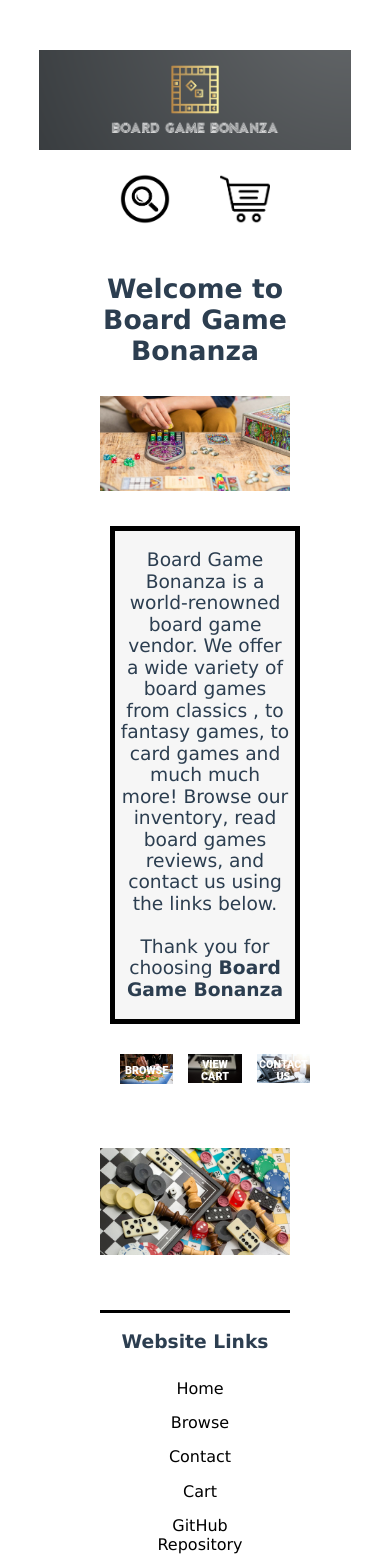
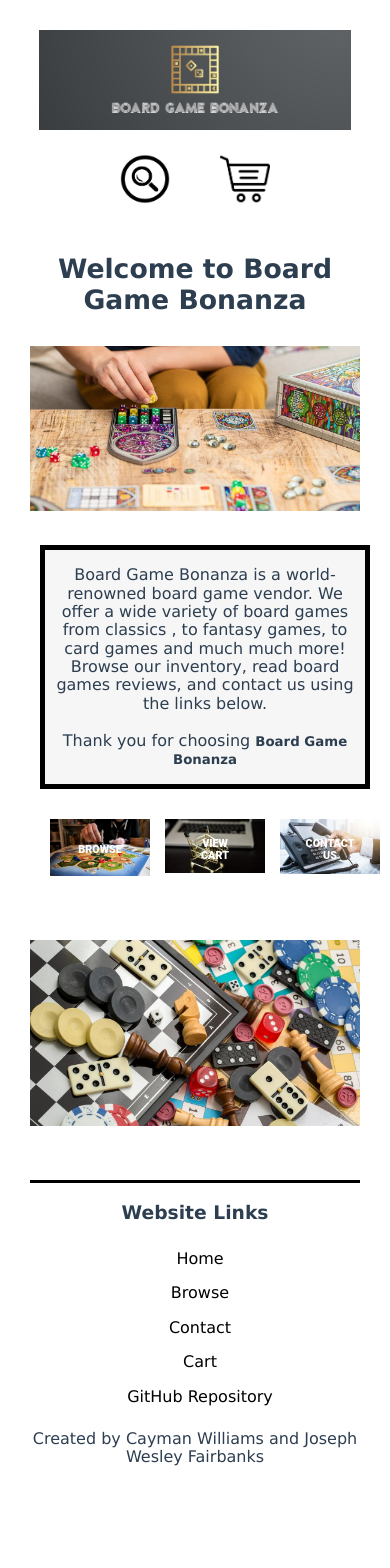
Before and after one commit to wesman55/CreativeProject3, a Vue app: page / in a window 390 px wide. Shown: the top 1568 px of the page. After the commit the page ends 1515 px from the top, so only its background shows below. Built offline with nearby package versions, Linux system fonts and the light colour scheme.

Commit message:
Fixed Responsive Design

```diff
--- a/src/App.vue
+++ b/src/App.vue
@@ -163,6 +163,12 @@ li a:hover {
     display:flex;
     flex-wrap: wrap;
     justify-content: center;
+    margin-right: 0px;
+    margin-left: 0px;
+    padding: 0px;
+  }
+  body {
+    margin: 30px;
   }
   #logo {
     margin-bottom: 20px;
--- a/src/views/Contact.vue
+++ b/src/views/Contact.vue
@@ -43,7 +43,10 @@
     font-size: 18pt;
   }
   p {
-    font-size: 14pt;
+    font-size: 12pt;
+  }
+  strong {
+    font-size: 10pt;
   }
   .home {
     width: 100%;
@@ -55,6 +58,7 @@
   }
   .services-grid {
     width: 100%;
+    height: auto;
   }
 }
 </style>
--- a/src/views/Home.vue
+++ b/src/views/Home.vue
@@ -102,6 +102,7 @@ h1 {
 }
 .services-grid {
   width: 100%;
+  height: auto;
 }
 }
 
```
